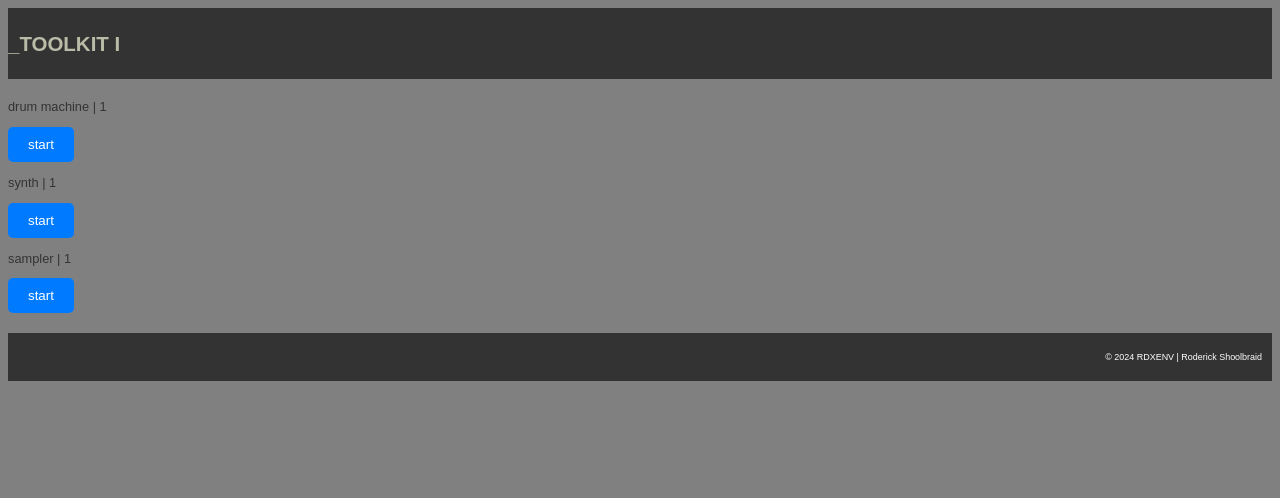
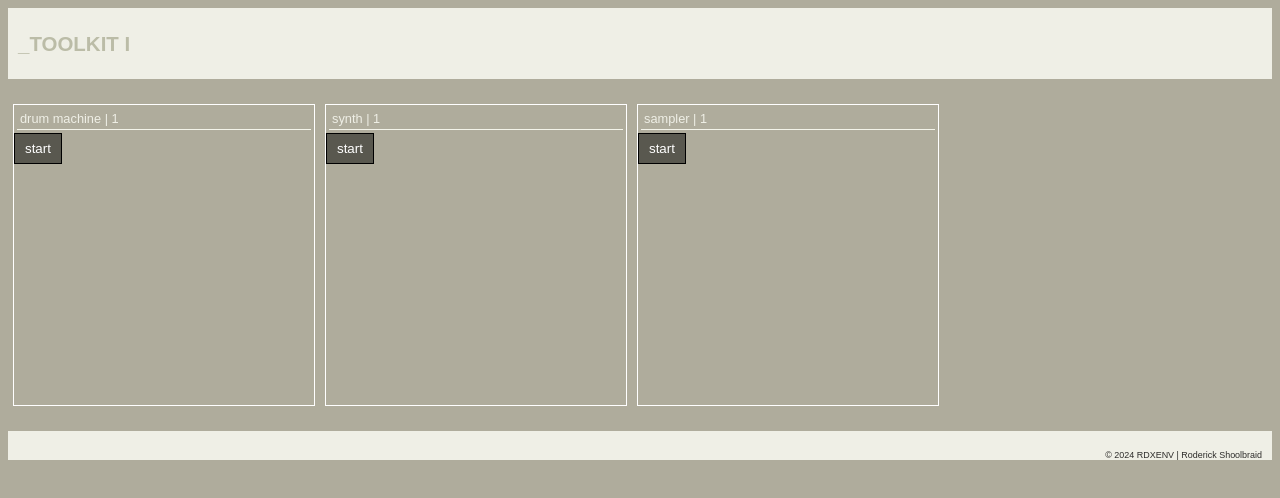
Before and after one commit to XUDOR/_TOOLKIT_1, a plain HTML site: page index.html in a window 1280 px wide. Drawn offline with Linux system fonts and the light colour scheme.

Commit message:
basic style for colour & shape ..

```diff
--- a/styles.css
+++ b/styles.css
@@ -2,25 +2,30 @@ body {
   font-family: Arial, Helvetica, sans-serif;
   font-weight: 500;
   font-size: .8em;
-  background-color: gray;
-  color: #333;
+  background-color: #afac9c;
+  color: #efefe6;
 }
 
 
 header {
   text-align: left;
-  background-color: #333;
+  background-color: #efefe6;
   color: #bbbca7;
-  font-weight: 400;
+  font-weight: 100;
   font-size: .8em;
-  padding: 10px 0;
+  padding: 10px;
+}
+
+.title {
+  color:#bbbca7;
 }
 
 
 footer {
+  height: 1em;
   text-align: right;
-  background-color: #333;
-  color: white;
+  background-color: #efefe6;
+  color: #2d2c2a;
   font-size: .7em;
   padding: 10px ;
 }
@@ -29,12 +34,38 @@ main {
   margin: 20px 0;
 }
 
+.container-1 {
+
+  display: flex;
+  flex-direction: row;
+  flex-wrap: wrap;
+}
+
+.container-title {
+  margin: 3px;
+  border-bottom: 1px solid #f4f4ea ;
+  padding: 3px;
+
+}
+
+.drum1, .synth1, .drum1 {
+  margin: 5px;
+
+
+
+}
+section {
+  border: 1px solid white;
+  width: 300px;
+  height: 300px;
+}
+
 button {
-  padding: 10px 20px;
-  background-color: #007BFF;
+  padding: 7px 10px;
+  background-color: #59584f;
   color: white;
-  border: none;
-  border-radius: 5px;
+  border: 1px solid black;
+
   cursor: pointer;
 }
 
```
